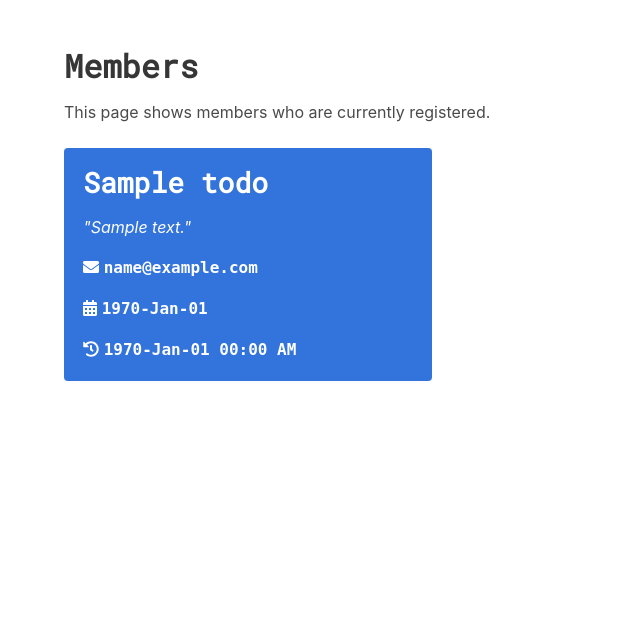
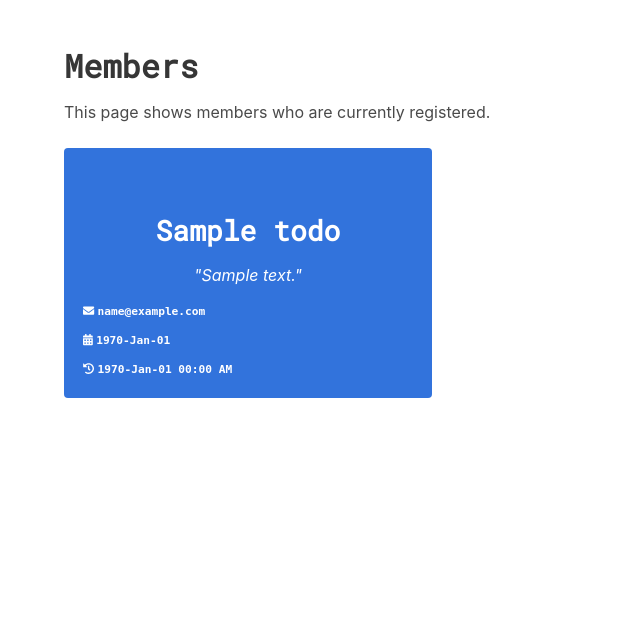
Before and after one commit to danielc92/flask-todo, a Flask app: page /members in a window 1280 px wide. Shown: the part 52-670 px from the top of the page, without its empty margins (0-640 px from the left). Run offline with Flask 2, Linux system fonts and the light colour scheme; the visitor is signed in with stand-in values (Sample User, id 1); a database or web service that is not in the repository returns one stand-in record (values such as "Sample title"); parts of the project's set-up code (start-up, migrations or seed data) failed here and were passed over; some libraries are stand-ins or nearby versions.

Commit message:
Added identicon to profile upon signing up

```diff
--- a/main.py
+++ b/main.py
@@ -167,6 +167,7 @@ def register():
                 data['register-date'] = return_timestamp()
                 data['password'] = hash_password(data['password'], salt=app.config['SALT'])
                 data['tasks'] = []
+                data['identicon-url'] = 'https://avatars.dicebear.com/v2/identicon/{}.svg'.format(return_uuid())
                 mongo.db.todo.insert_one(data)
                 return redirect(url_for('login'))
 
--- a/templates/members.html
+++ b/templates/members.html
@@ -11,11 +11,26 @@
             <div class="column is-one-third">
                 <article class="notification has-text-white move-up has-background-link" style="height: 100%;">
                     <article class="content">
-                        <h2 class="has-text-white cf-one">{{ d['name'] }}</h2>
+
+
+                        <section class="has-text-centered" style="margin: 1rem 0rem;">
+
+                        <!-- Image -->
+                        <div style="width: 140px; margin-left:auto; margin-right: auto;">
+                            <embed style="display: block; width:100%; height: auto;" src="{{ d['identicon-url'] }}"></embed>
+                        </div>
+
+                        <!-- Member Name -->
+                        <h2 class="cf-one has-text-white">{{d['name']}}</h2>
 
                         <!-- Member about yourself details -->
                         <p class="is-italic">"{{ d['about-yourself'] }}"</p>
 
+                        </section>
+
+
+
+                        <section style="font-size: 0.7rem;">
                             <!-- Member email -->
                             <p><span><i class="fas fa-envelope"></i></span> <span class="code">{{ d['email'] }}</span></p>
 
@@ -24,6 +39,7 @@
 
                             <!-- Member last login-->
                             <p><span><i class="fas fa-history"></i></span> <span class="code">{{ d['last-login']|timestamp_to_datetime(format_code='%Y-%b-%d %H:%M %p')}}</span></p>
+                        </section>
                     </article>
                 </article>
             </div>
```
Lines whose indentation alone changed are shown as unchanged.
